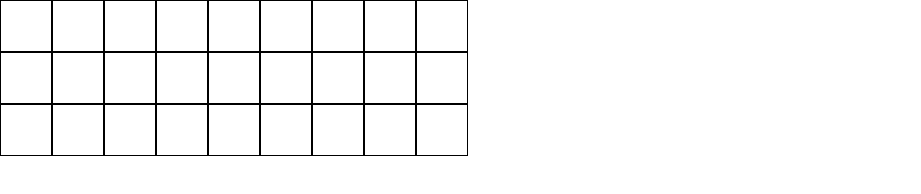
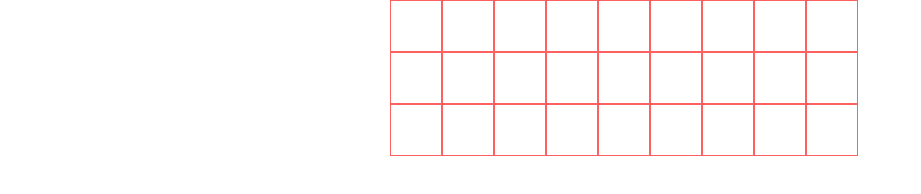
Before and after one commit to JDebon/Bingo, a plain HTML site: page index.html in a window 1280 px wide. Shown: the whole page, without its empty margins (0-921 px from the left). Drawn offline with Linux system fonts and the light colour scheme.

Commit message:
print styles added

```diff
--- a/print.css
+++ b/print.css
@@ -1,8 +1,16 @@
+body {
+    box-sizing: border-box;
+    margin: 0;
+    display: flex;
+    justify-content: center;
+}
 .bingo {
-    border: 1px solid black;
     display: flex;
+    flex-wrap: wrap;
+    max-width: 500px;
 }
-p {
-    font-size: 40px;
-    height: 200px;
+.cuadro {
+    border: 1px solid rgb(255, 97, 97);
+    height: 50px;
+    width: 50px;
 }
--- a/styles.css
+++ b/styles.css
@@ -1,6 +1,8 @@
 body {
     box-sizing: border-box;
     margin: 0;
+    display: flex;
+    justify-content: center;
 }
 .bingo {
     display: flex;
@@ -8,7 +10,7 @@ body {
     max-width: 500px;
 }
 .cuadro {
-    border: 1px solid black;
+    border: 1px solid rgb(255, 97, 97);
     height: 50px;
     width: 50px;
 }
```
